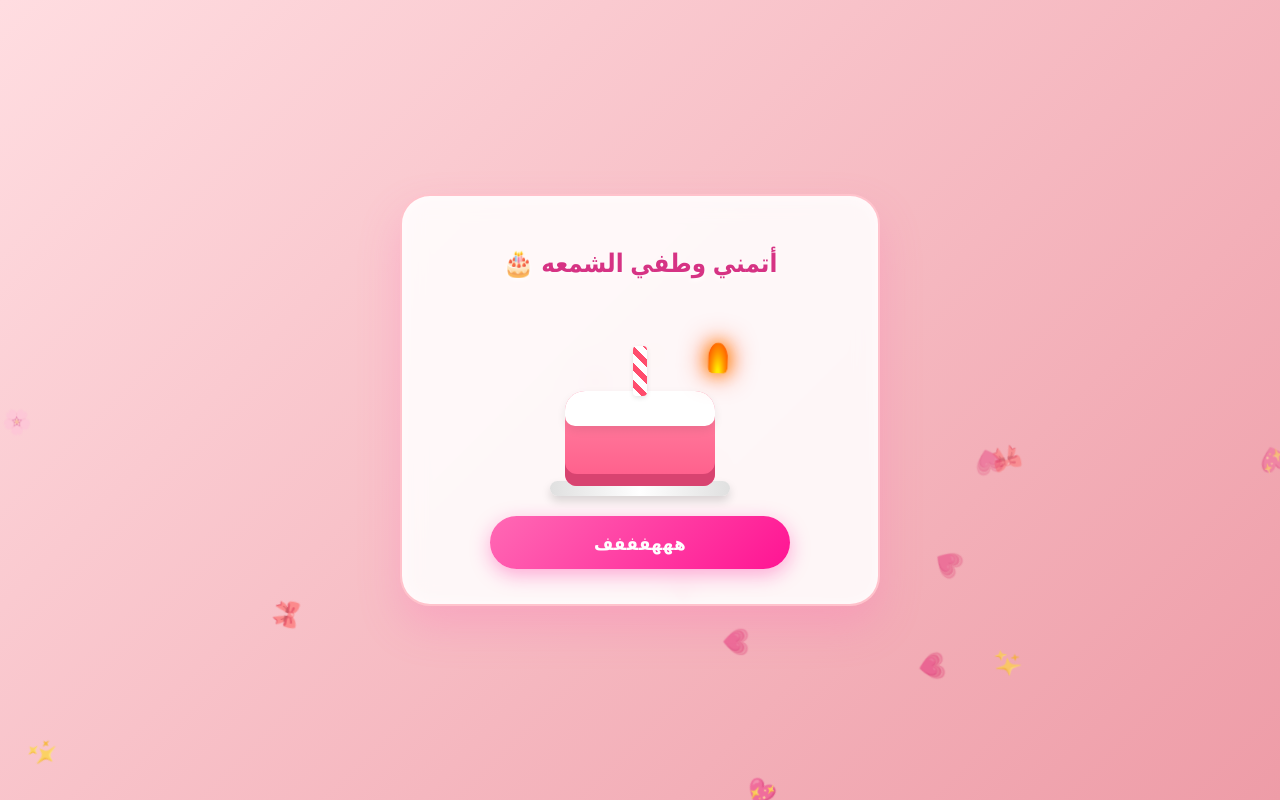
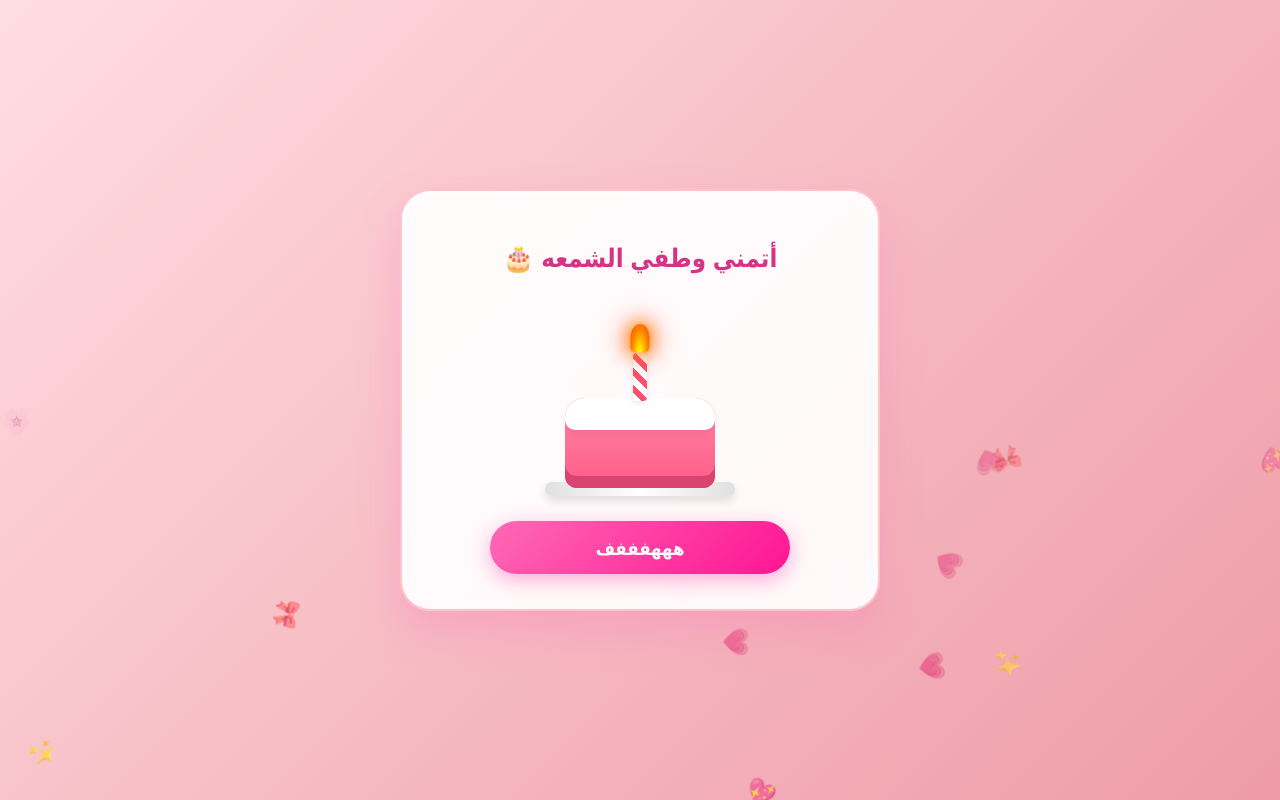
Before and after one commit to hly483035-pixel/-0, a plain HTML site: page index.html in a window 1280 px wide. Drawn offline with nearby package versions, Linux system fonts and the light colour scheme.

Commit message:
Update index.html

```diff
--- a/index.html
+++ b/index.html
@@ -50,9 +50,9 @@
             100% { transform: translateY(-110vh) rotate(360deg); opacity: 0; }
         }
 
-        /* الكارت الرئيسي بتصميم زجاجي عاكس */
+        /* الكارت الرئيسي */
         .card {
-            background: rgba(255, 255, 255, 0.88);
+            background: rgba(255, 255, 255, 0.92);
             backdrop-filter: blur(12px);
             border-radius: 30px;
             padding: 35px 25px;
@@ -63,7 +63,6 @@
             border: 2px solid rgba(255, 182, 193, 0.8);
             position: relative;
             z-index: 10;
-            transition: all 0.3s ease;
         }
 
         .text-title {
@@ -79,34 +78,34 @@
             text-shadow: 0 2px 4px rgba(255, 255, 255, 0.8);
         }
 
-        /* الكيكة والشمعة */
+        /* الكيكة والشمعة المضبوطة */
         .cake-container {
             position: relative;
-            width: 170px;
-            height: 170px;
+            width: 200px;
+            height: 180px;
             margin: 0 auto 25px auto;
+            display: flex;
+            justify-content: center;
+            align-items: flex-end;
         }
 
         .plate {
-            width: 180px;
-            height: 15px;
-            background: #e6e6e6;
+            width: 190px;
+            height: 14px;
             background: linear-gradient(to right, #e0e0e0, #ffffff, #e0e0e0);
             border-radius: 10px;
             position: absolute;
-            bottom: -5px;
-            left: -5px;
-            box-shadow: 0 5px 10px rgba(0,0,0,0.15);
+            bottom: 0;
+            box-shadow: 0 5px 10px rgba(0,0,0,0.12);
         }
 
         .cake {
             width: 150px;
-            height: 95px;
+            height: 90px;
             background: linear-gradient(to bottom, #ff85a2, #ff5c8a);
             border-radius: 20px 20px 12px 12px;
             position: absolute;
-            bottom: 5px;
-            left: 10px;
+            bottom: 8px;
             box-shadow: inset 0 -12px 0 #d84370;
         }
 
@@ -115,34 +114,38 @@
             top: 0;
             left: 0;
             width: 100%;
-            height: 35px;
+            height: 32px;
             background: #ffffff;
             border-radius: 20px 20px 10px 10px;
-            box-shadow: 0 4px 10px rgba(0,0,0,0.08);
+            box-shadow: 0 4px 8px rgba(0,0,0,0.06);
+        }
+
+        /* هيكل الشمعة */
+        .candle-wrapper {
+            position: absolute;
+            bottom: 95px; /* فوق الكيكة بالضبط */
+            display: flex;
+            flex-direction: column;
+            align-items: center;
+        }
+
+        .flame {
+            width: 18px;
+            height: 26px;
+            background: radial-gradient(ellipse at bottom, #ffea00 10%, #ff9100 50%, #ff3c00 100%);
+            border-radius: 50% 50% 20% 20%;
+            box-shadow: 0 0 15px #ff9100, 0 0 25px #ff3c00;
+            animation: flicker 0.15s infinite alternate ease-in-out;
+            transition: opacity 0.5s ease;
+            margin-bottom: 2px;
         }
 
         .candle {
             width: 14px;
-            height: 50px;
+            height: 48px;
             background: repeating-linear-gradient(45deg, #ffffff, #ffffff 6px, #ff4d6d 6px, #ff4d6d 12px);
-            position: absolute;
-            top: 25px;
-            left: 78px;
             border-radius: 4px;
             box-shadow: 0 2px 5px rgba(0,0,0,0.1);
-        }
-
-        .flame {
-            width: 18px;
-            height: 28px;
-            background: radial-gradient(ellipse at bottom, #ffea00 10%, #ff9100 50%, #ff3c00 100%);
-            border-radius: 50% 50% 20% 20%;
-            position: absolute;
-            top: -2px;
-            left: 76px;
-            box-shadow: 0 0 15px #ff9100, 0 0 25px #ff3c00;
-            animation: flicker 0.15s infinite alternate ease-in-out;
-            transition: opacity 0.5s ease, transform 0.5s ease;
         }
 
         @keyframes flicker {
@@ -153,7 +156,7 @@
         /* هواء النفخ */
         .wind {
             position: absolute;
-            top: 0px;
+            top: 20px;
             right: 0px;
             font-size: 2.2rem;
             opacity: 0;
@@ -188,7 +191,6 @@
             transition: all 0.25s ease;
             width: 90%;
             max-width: 300px;
-            letter-spacing: 0.5px;
         }
 
         .btn:hover {
@@ -246,7 +248,6 @@
             margin-bottom: 14px;
         }
 
-        /* شريط التمرير الوردية للمعايدة */
         .greeting-box::-webkit-scrollbar {
             width: 6px;
         }
@@ -271,9 +272,13 @@
             <div class="cake">
                 <div class="drips"></div>
             </div>
-            <div class="candle">
+
+            <!-- مجموعة الشمعة والشعلة متمركزة بالمنتصف تماماً فوق الكيكة -->
+            <div class="candle-wrapper">
                 <div id="flame" class="flame"></div>
+                <div class="candle"></div>
             </div>
+
             <div id="wind-effect" class="wind">💨</div>
         </div>
 
@@ -412,7 +417,7 @@
             document.getElementById('buttons-sec').style.display = 'none';
             document.getElementById('greeting-sec').style.display = 'block';
 
-            // إطلاق القصاصات الملونة الكثيفة في النهاية
+            // إطلاق القصاصات الملونة
             if (typeof confetti === 'function') {
                 confetti({ particleCount: 120, spread: 100, origin: { y: 0.5 } });
             }
```
